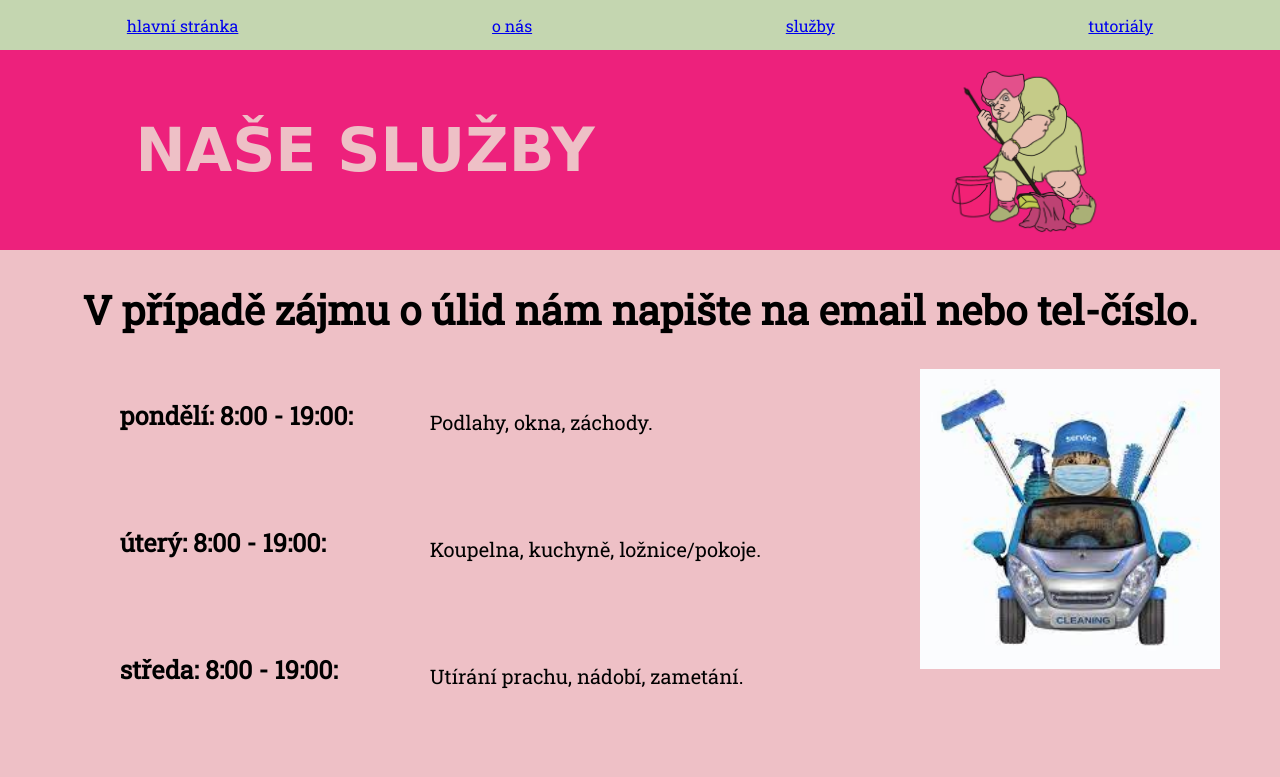
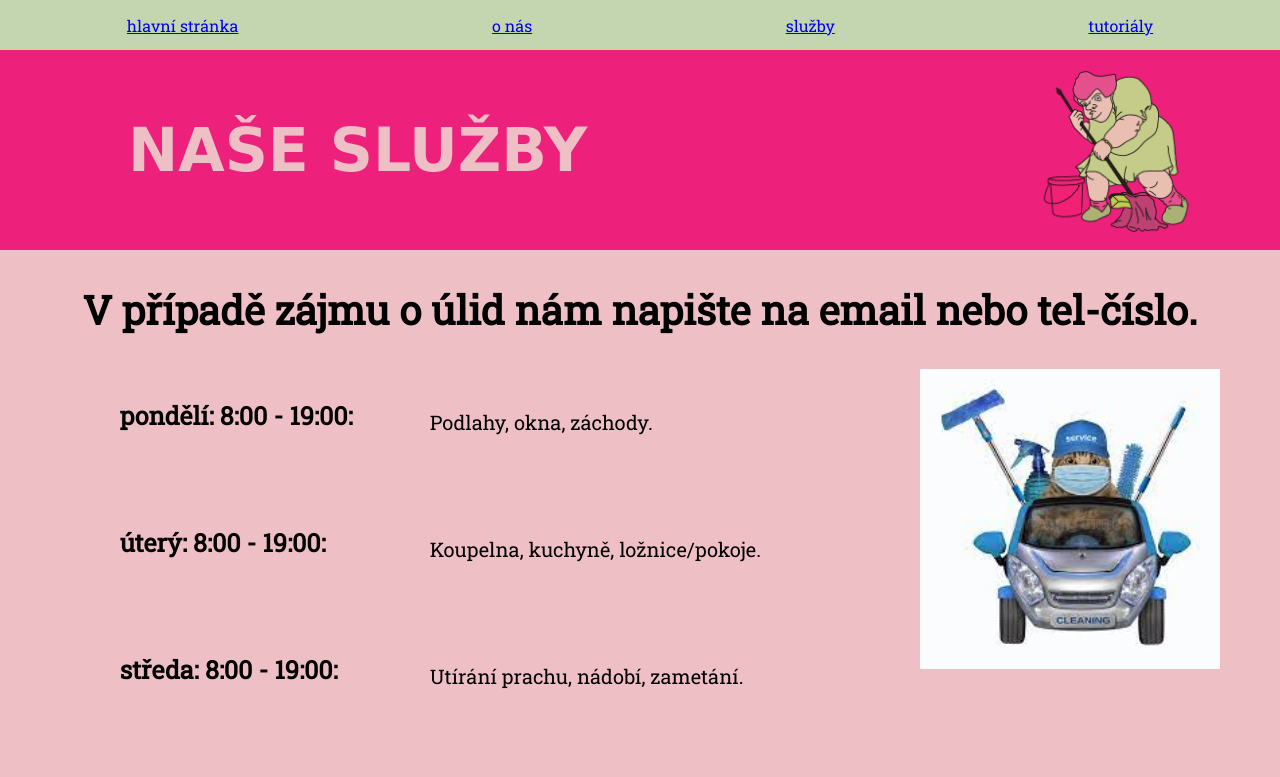
Before and after one commit to jakubmichalko/CLG23-T5, a plain HTML site: page src/sluzby/index.html in a window 1280 px wide. Shown: the top 777 px of the page. Drawn offline with Linux system fonts and the light colour scheme; files that its build step writes are made by us from their sources; a web font is replaced by a local one.

Commit message:
sluzby_nadpis_zmena_spravna

```diff
--- a/src/sluzby/sluzby_main.css
+++ b/src/sluzby/sluzby_main.css
@@ -9,6 +9,7 @@ h1 {
     text-align: center;
     padding: 2%;
     font-size: 60px;
+    padding-left:10% ;
 }
 
 h2 {
@@ -95,7 +96,7 @@ p {
     color: #eec0c6;
     display: flex;
     flex-direction: row;
-    justify-content: space-around;
+    justify-content: space-between;
     text-align: center;
     align-items: center;
     font-family: 'Sedgwick Ave Display', cursive;
@@ -103,8 +104,7 @@ p {
 
 #logoimgslu {
     height: 250px;
-    padding-right: 20px;
-    padding-left: 60px;
+    padding-right: 3%;
 
 }
 
```
